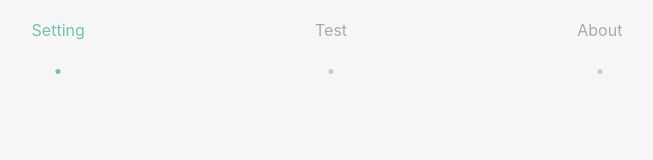
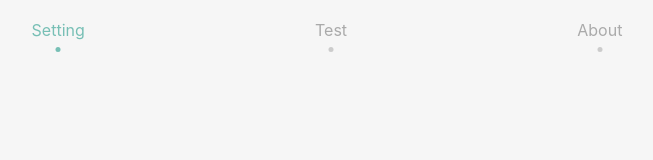
Before and after one commit to KATOI4423/oops_time, a plain HTML site: page src/index.html in a window 1280 px wide. Shown: the full height of the page, 313-966 px from the left. Drawn offline with Linux system fonts and the light colour scheme.

Commit message:
front: Change position of bottom bar

```diff
--- a/src/styles.css
+++ b/src/styles.css
@@ -104,7 +104,7 @@ nav button::after {
   display: block;
   content: "";
   position: absolute;
-  bottom: -50%;
+  bottom: 0%;
   left: 50%;
   width: 5px;
   height: 5px;
```
